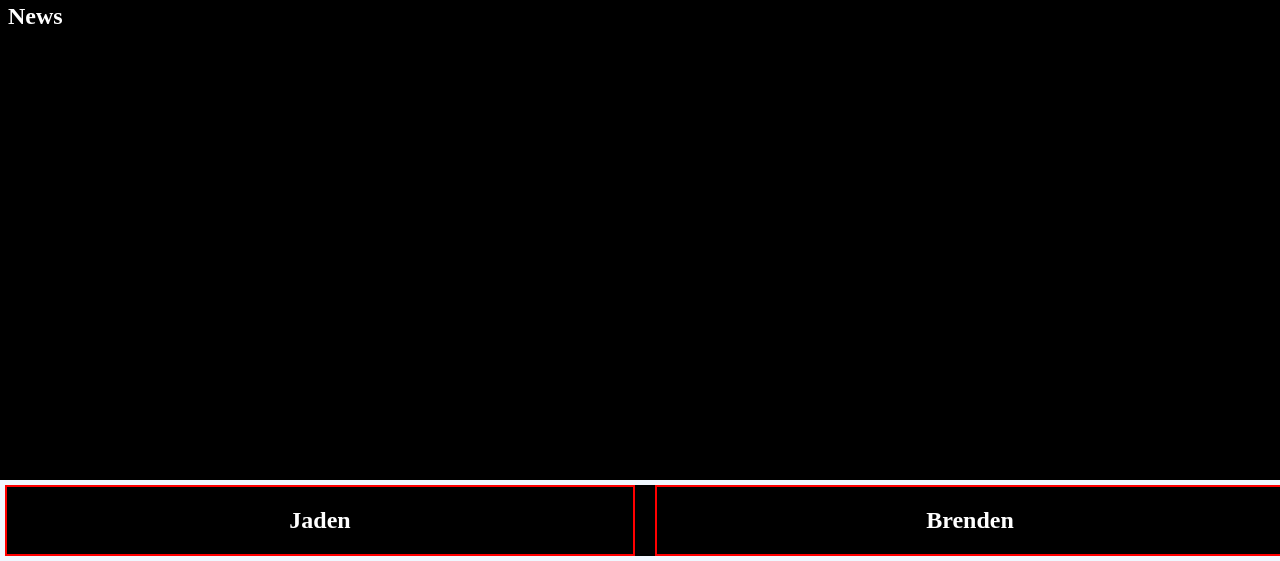
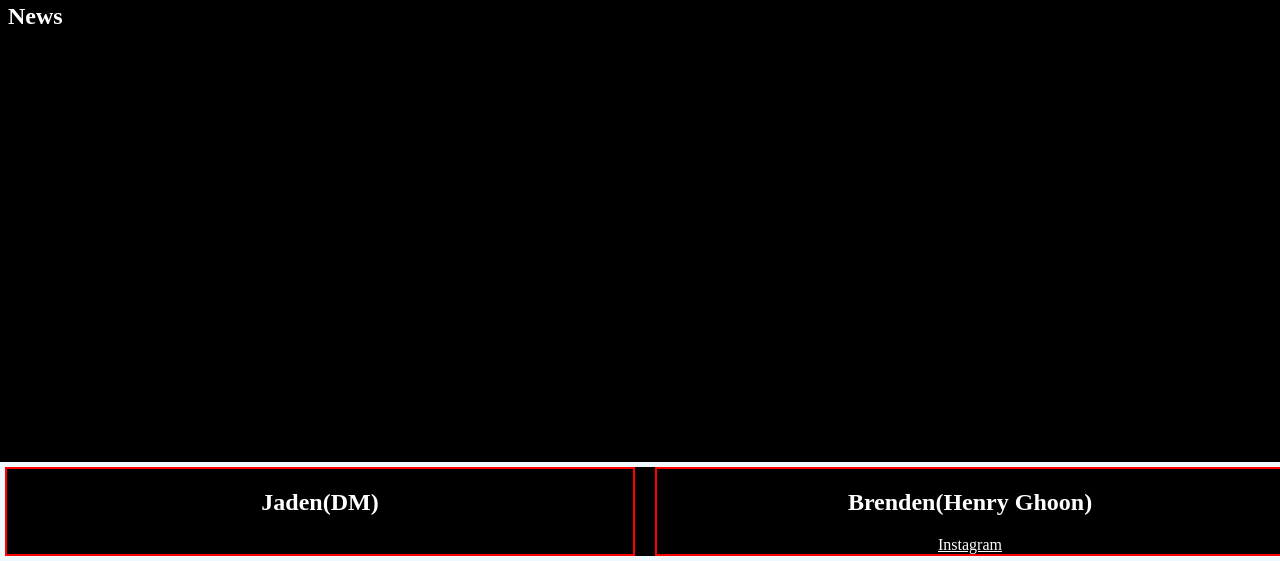
Before and after one commit to jadenelopez/DungeonDork, a plain HTML site: page index.html in a window 1280 px wide. Shown: the part 239-800 px from the top of the page. Drawn offline with Linux system fonts and the light colour scheme.

Commit message:
added insta link

```diff
--- a/index.html
+++ b/index.html
@@ -35,11 +35,12 @@
         <div class="flex-container">
 
             <div class="flex-child blue">
-             <h2>Jaden<h2>
+             <h2>Jaden(DM)<h2>
             </div>
 
             <div class="flex-child black">
-              <h2>Brenden</h2>
+              <h2>Brenden(Henry Ghoon)</h2>
+              <a href="https://www.instagram.com/brenden._.moore/">Instagram</a>
             </div>
 
           </div>
```
